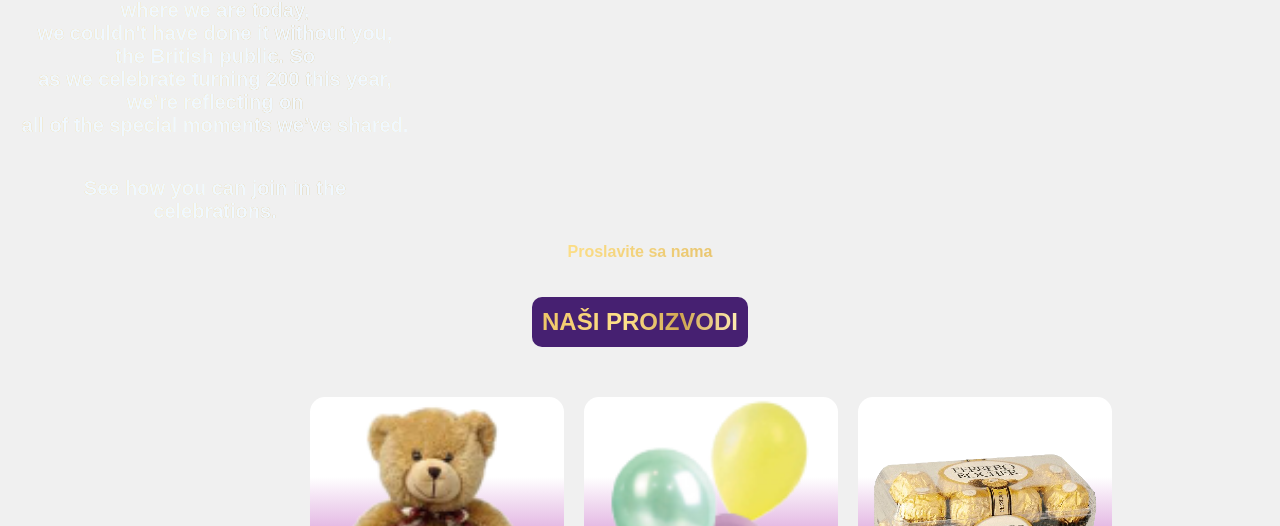
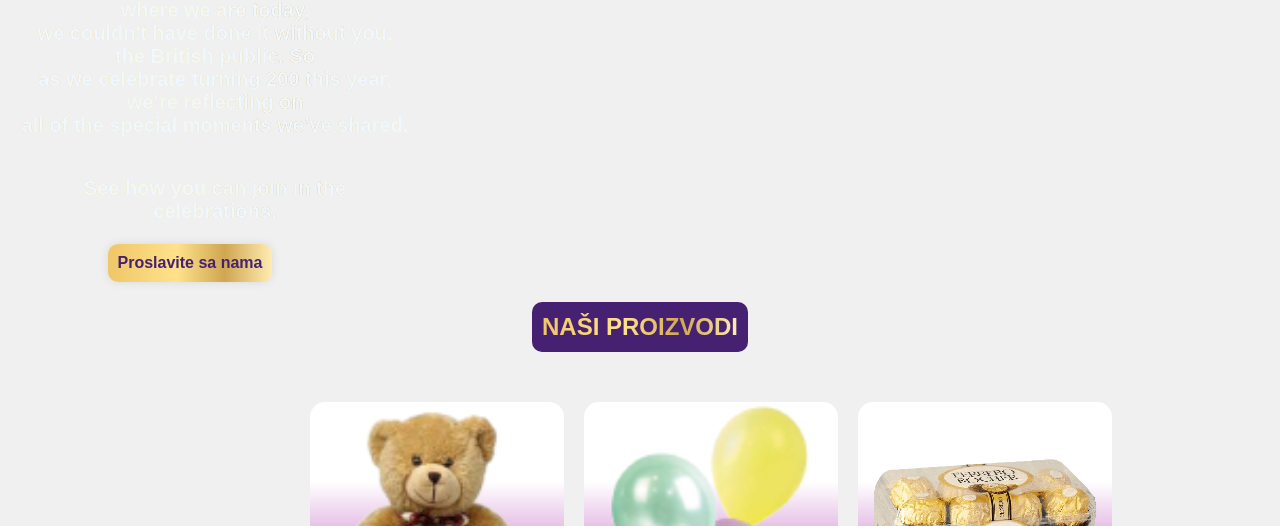
Before and after one commit to ThorMoon2016/iph, a plain HTML site: page index.html in a window 1280 px wide. Shown: the part 574-1100 px from the top of the page. Drawn offline with nearby package versions, Linux system fonts and the light colour scheme; a script that the page names is missing.

Commit message:
Update style.css

```diff
--- a/style.css
+++ b/style.css
@@ -1319,7 +1319,22 @@ body {
 
 
 
+.celebration-box {
+    display: inline-block;
+    padding: 10px;
+    border-radius: 10px;
+    font-weight: bold;
+    background: linear-gradient(90deg, #f0c769 2%, #ffe28b 42%, #d0a651 71%, #ffecb2); /* Gradijentna boja pozadine box-a */
+    color: #462071; /* Boja teksta unutar box-a (zlatna) */
+    margin-top: 1px;
+    box-shadow: 0 0 10px rgba(0, 0, 0, 0.1); /* Dodajemo sjenku oko box-a */
+    margin-right: 900px;
+  }
 
+  .celebration-box p {
+    color: #462071; /* Boja teksta unutar box-a */
+    margin: 0; /* Uklanja unutarnji prostor oko teksta */
+  }
 
 
 
```
